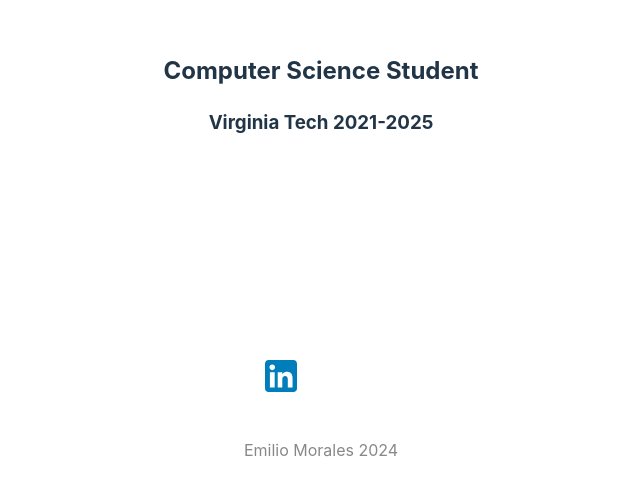
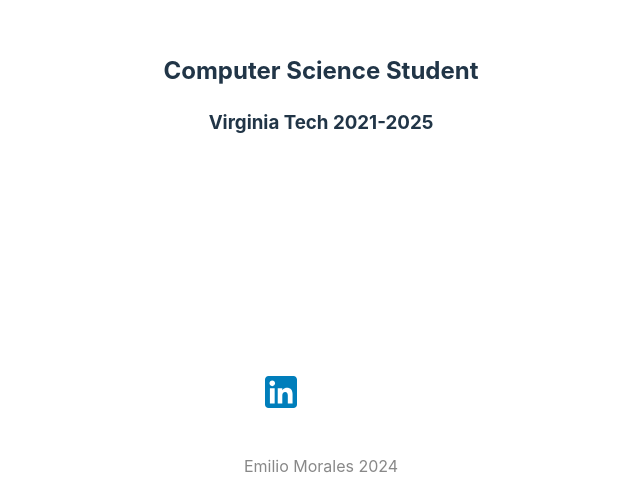
Before and after one commit to emiliodmorales/emiliodmorales.github.io, a React (Vite) app: page / in a window 1280 px wide. Shown: the part 306-800 px from the top of the page, without its empty margins (319-959 px from the left). Built offline with nearby package versions, Linux system fonts and the light colour scheme.

Commit message:
fixed footer margins

```diff
--- a/src/Footer.css
+++ b/src/Footer.css
@@ -16,9 +16,9 @@ along with this program.  If not, see <https://www.gnu.org/licenses/>. */
 
 .Footer {
     position: absolute;
-    left: 1em;
-    bottom: 1em;
-    right: 1em;
+    left: 0;
+    bottom: 0;
+    right: 0;
 }
 
 .logo {
--- a/src/Footer.jsx
+++ b/src/Footer.jsx
@@ -24,24 +24,20 @@ const githubURL = "https://github.com/Elmster401";
 
 function Footer() {
     return (
-        <div className="Footer">
+        <div class="Footer">
             <div>
                 <a href={linkedinURL} target="_blank">
                     <img
                         src={linkedinLogo}
-                        className="logo"
+                        class="logo"
                         alt="LinkedId Profile"
                     />
                 </a>
                 <a href={githubURL} target="_blank">
-                    <img
-                        src={githubLogo}
-                        className="logo"
-                        alt="Github Profile"
-                    />
+                    <img src={githubLogo} class="logo" alt="Github Profile" />
                 </a>
             </div>
-            <p className="read-the-docs">Emilio Morales 2024</p>
+            <p class="read-the-docs">Emilio Morales 2024</p>
         </div>
     );
 }
```
